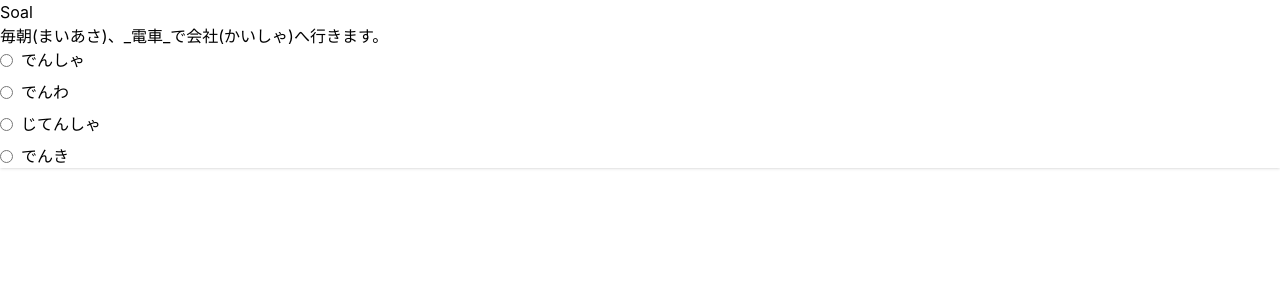
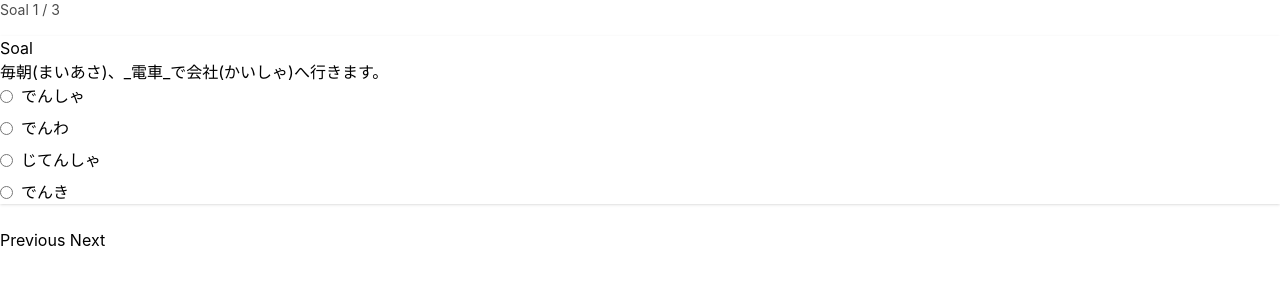
Before and after one commit to dianpriatna/jlpt-exam, a SvelteKit app: page /exam/1 in a window 1280 px wide. Shown: the top 300 px of the page. Built offline with nearby package versions, Linux system fonts and the light colour scheme; no server answers.

Commit message:
feat: restore selected answer when navigating questions

```diff
--- a/src/routes/exam/[id]/+page.svelte
+++ b/src/routes/exam/[id]/+page.svelte
@@ -17,13 +17,15 @@
 	let selected = $state(null);
 
 	function handleSelect(choiceIndex) {
-		selected = choiceIndex;
 		session.answer(choiceIndex);
+
+		selected = session.answerSheet.getAnswer(session.current);
 	}
 
 	function refresh() {
 		question = session.currentQuestion();
-		selected = null;
+
+		selected = session.answerSheet.getAnswer(session.current);
 	}
 
 	function next() {
@@ -37,4 +39,12 @@
 	}
 </script>
 
+<p class="mb-4 text-sm opacity-70">
+	Soal {session.current + 1} / {resolvedExam.questions.length}
+</p>
 <QuestionCard {question} {selected} onSelect={handleSelect} />
+<div class="mt-6">
+	<button class="btn"> Previous </button>
+
+	<button class="btn btn-primary"> Next </button>
+</div>
```
